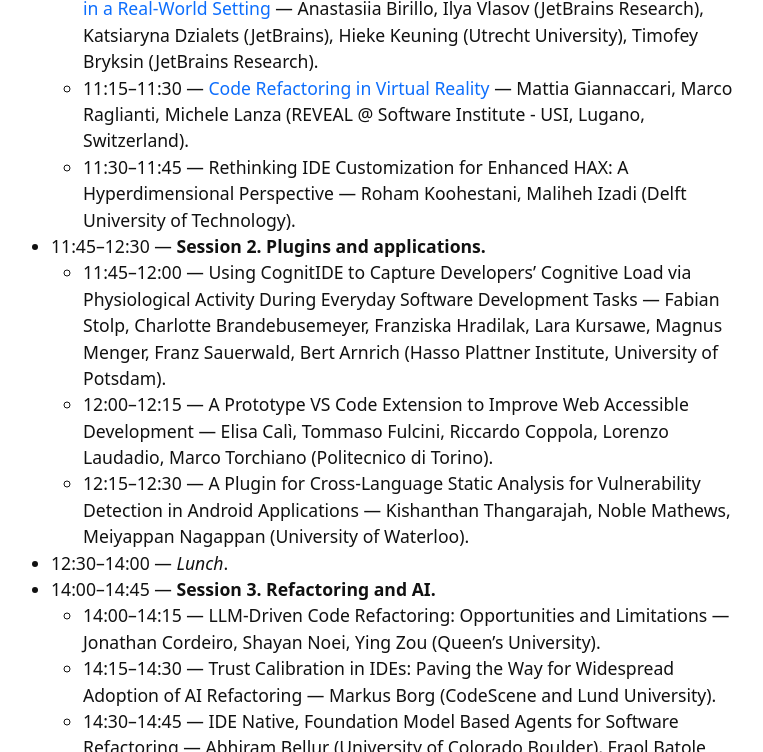
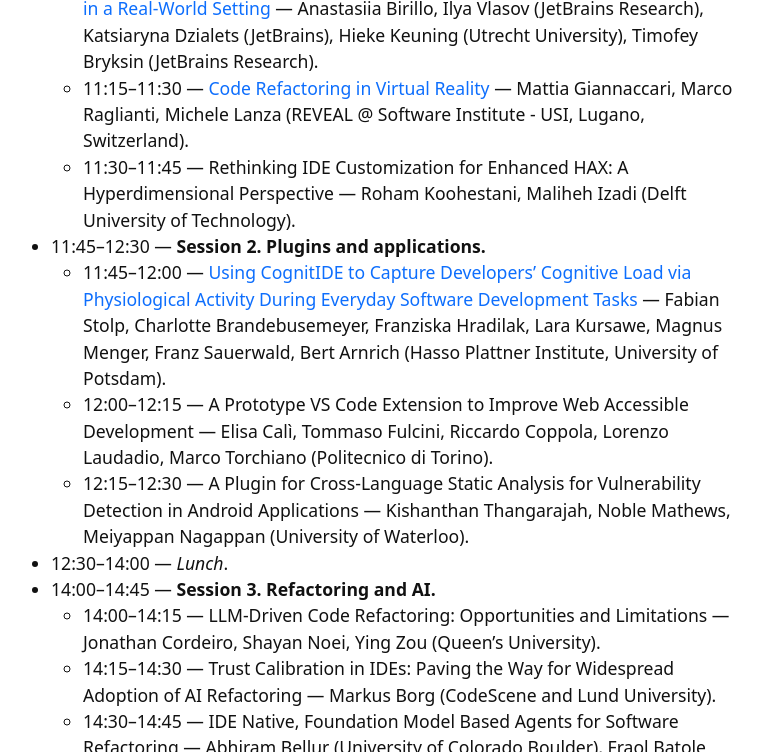
Before and after one commit to ide-workshop/ide-workshop.github.io, a Jekyll site: the page built from index.md, in a window 1280 px wide and 900 px high, scrolled down 1206 px, cut to the strip 0-752 px from the top of the window. Shown: the whole strip, without its empty margins (258-1021 px from the left). Built offline with Jekyll 4.4.1, drawn with Linux system fonts in a browser that asks for light colours; some of the changed lines change nothing that is shown.

Commit message:
Added a pre-print

```diff
--- a/index.md
+++ b/index.md
@@ -31,7 +31,7 @@ layout: page
   * 11:15–11:30 — [Code Refactoring in Virtual Reality](https://mattiagiannaccari.github.io/publications/Giannaccari2025a.pdf) — Mattia Giannaccari, Marco Raglianti, Michele Lanza (REVEAL @ Software Institute - USI, Lugano, Switzerland).
   * 11:30–11:45 — Rethinking IDE Customization for Enhanced HAX: A Hyperdimensional Perspective — Roham Koohestani, Maliheh Izadi (Delft University of Technology).
 * 11:45–12:30 — **Session 2. Plugins and applications.**
-    * 11:45–12:00 — Using CognitIDE to Capture Developers’ Cognitive Load via Physiological Activity During Everyday Software Development Tasks — Fabian Stolp, Charlotte Brandebusemeyer, Franziska Hradilak, Lara Kursawe, Magnus Menger, Franz Sauerwald, Bert Arnrich (Hasso Plattner Institute, University of Potsdam).
+    * 11:45–12:00 — [Using CognitIDE to Capture Developers’ Cognitive Load via Physiological Activity During Everyday Software Development Tasks](https://arxiv.org/abs/2503.03537) — Fabian Stolp, Charlotte Brandebusemeyer, Franziska Hradilak, Lara Kursawe, Magnus Menger, Franz Sauerwald, Bert Arnrich (Hasso Plattner Institute, University of Potsdam).
     * 12:00–12:15 — A Prototype VS Code Extension to Improve Web Accessible Development — Elisa Calì, Tommaso Fulcini, Riccardo Coppola, Lorenzo Laudadio, Marco Torchiano (Politecnico di Torino).
     * 12:15–12:30 — A Plugin for Cross-Language Static Analysis for Vulnerability Detection in Android Applications — Kishanthan Thangarajah, Noble Mathews, Meiyappan Nagappan (University of Waterloo).
 * 12:30–14:00 — _Lunch_.
@@ -52,7 +52,7 @@ layout: page
 
 * [**In-IDE Programming Courses: Learning Software Development in a Real-World Setting**](https://arxiv.org/abs/2501.17747) — Anastasiia Birillo, Ilya Vlasov (JetBrains Research), Katsiaryna Dzialets (JetBrains), Hieke Keuning (Utrecht University), Timofey Bryksin (JetBrains Research).
 * **A Prototype VS Code Extension to Improve Web Accessible Development** — Elisa Calì, Tommaso Fulcini, Riccardo Coppola, Lorenzo Laudadio, Marco Torchiano (Politecnico di Torino).
-* **Using CognitIDE to Capture Developers’ Cognitive Load via Physiological Activity During Everyday Software Development Tasks** — Fabian Stolp, Charlotte Brandebusemeyer, Franziska Hradilak, Lara Kursawe, Magnus Menger, Franz Sauerwald, Bert Arnrich (Hasso Plattner Institute, University of Potsdam).
+* [**Using CognitIDE to Capture Developers’ Cognitive Load via Physiological Activity During Everyday Software Development Tasks**](https://arxiv.org/abs/2503.03537) — Fabian Stolp, Charlotte Brandebusemeyer, Franziska Hradilak, Lara Kursawe, Magnus Menger, Franz Sauerwald, Bert Arnrich (Hasso Plattner Institute, University of Potsdam).
 * **Evolving the Computational Notebook: A Two-Dimensional Canvas for Enhanced Human-AI Interaction** — Konstantin Grotov, Dmitry Botov (Neapolis University Paphos).
 * [**Enhancing Block Composition: The Role of Category Highlighting in Block-Based Environments**](https://maveme.github.io/assets/pdfs/IDE25_CategoryHighlighting.pdf) — Niels Kok, Mauricio Verano Merino (Vrije Universiteit Amsterdam).
 * **Trust Calibration in IDEs: Paving the Way for Widespread Adoption of AI Refactoring** — Markus Borg (CodeScene and Lund University).
```
